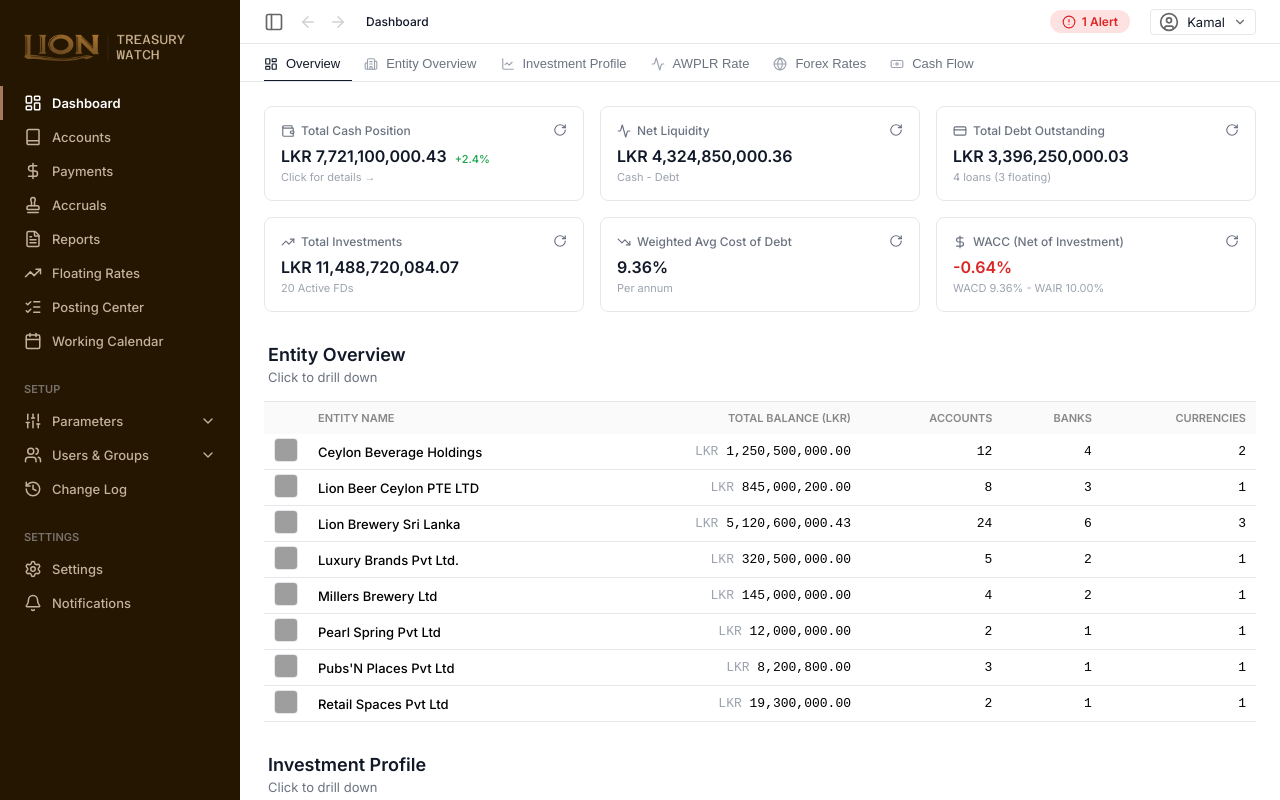
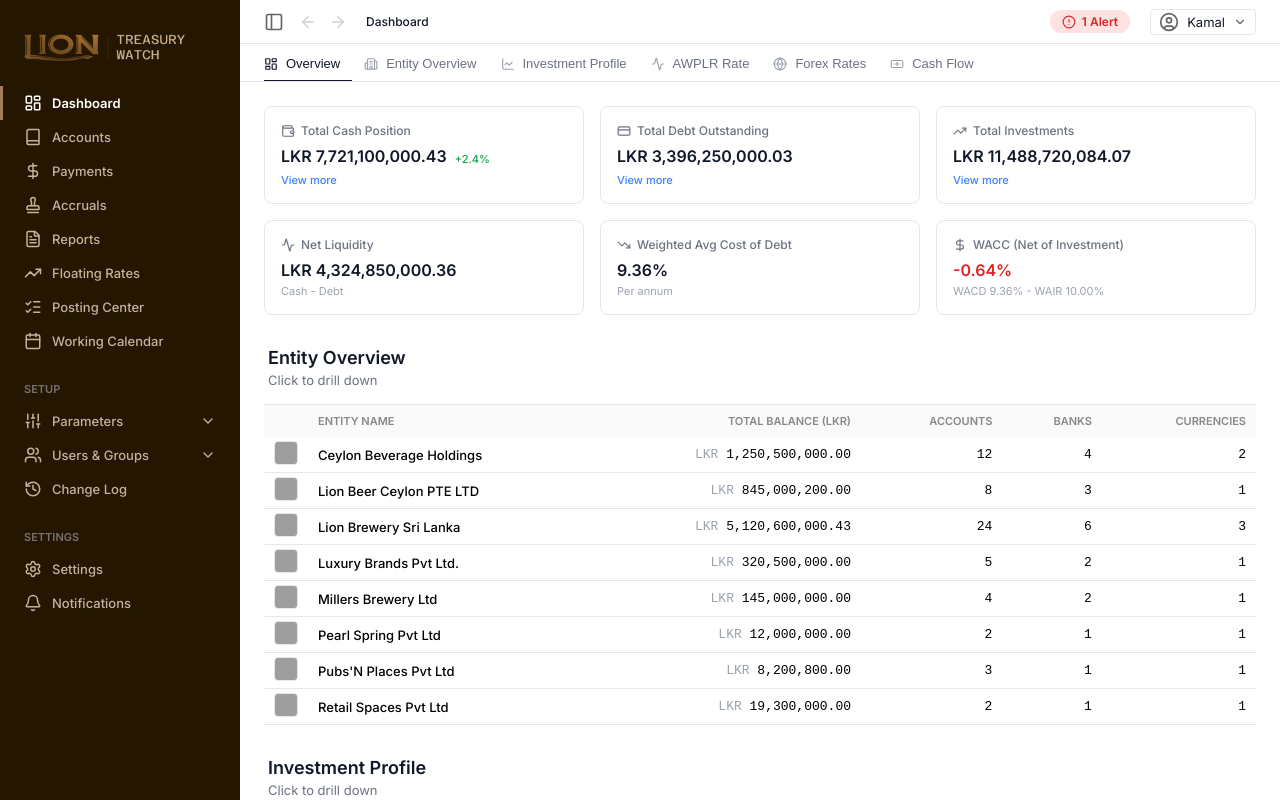
Before and after one commit to uvinduav/lb-tw-revamp, a React (Vite) app: page / in a window 1280 px wide. Built offline with nearby package versions, Linux system fonts and the light colour scheme; grey boxes are pictures that could not be loaded.

Commit message:
Updated: dashboard widget cards

```diff
--- a/src/components/modules/Dashboard.jsx
+++ b/src/components/modules/Dashboard.jsx
@@ -1,6 +1,5 @@
 import React from 'react';
 import {
-  RotateCw,
   Wallet,
   Activity,
   CreditCard,
@@ -110,7 +109,6 @@
     <div style={{ backgroundColor: 'white', border: '1px solid var(--color-border)', borderRadius: '8px', padding: '16px' }}>
       <div style={{ display: 'flex', justifyContent: 'space-between', alignItems: 'center', marginBottom: '16px' }}>
         <h3 className="widget-title" style={{ margin: 0 }}>{title}</h3>
-        <RotateCw size={14} className="text-gray" style={{ cursor: 'pointer' }} />
       </div>
 
       <div style={{ display: 'flex', alignItems: 'center', gap: 'var(--spacing-md)', flexWrap: 'wrap' }}>
@@ -231,14 +229,6 @@
       onClick: () => onNavigate('Cash Position Details')
     },
     {
-      title: "Net Liquidity",
-      value: "LKR 4,324,850,000.36",
-      change: "",
-      changeType: "positive",
-      subtext: "Cash - Debt",
-      icon: Activity
-    },
-    {
       title: "Total Debt Outstanding",
       value: "LKR 3,396,250,000.03",
       change: "",
@@ -257,6 +247,14 @@
       link: "Click for details →",
       icon: TrendingUp,
       onClick: () => onNavigate('Investment Details')
+    },
+    {
+      title: "Net Liquidity",
+      value: "LKR 4,324,850,000.36",
+      change: "",
+      changeType: "positive",
+      subtext: "Cash - Debt",
+      icon: Activity
     },
     {
       title: "Weighted Avg Cost of Debt",
@@ -587,7 +585,7 @@
             return (
               <div
                 key={index}
-                className="widget-card"
+                className={`widget-card ${widget.onClick ? 'clickable' : ''}`}
                 onClick={widget.onClick}
                 style={widget.onClick ? { cursor: 'pointer' } : {}}
               >
@@ -596,7 +594,6 @@
                     {Icon && <Icon size={14} className="text-gray" />}
                     <h3 className="widget-title" style={{ margin: 0 }}>{widget.title}</h3>
                   </div>
-                  <RotateCw size={14} className="text-gray" style={{ cursor: 'pointer' }} />
                 </div>
 
                 <div style={{ marginTop: '0px' }}>
@@ -612,9 +609,15 @@
                       </span>
                     )}
                   </div>
-                  <p className="widget-subtext">
-                    {widget.subtext}
-                  </p>
+                  {widget.onClick ? (
+                    <div style={{ marginTop: '4px' }}>
+                      <span style={{ fontSize: '11px', fontWeight: 500, color: '#3b82f6' }}>View more</span>
+                    </div>
+                  ) : (
+                    <p className="widget-subtext">
+                      {widget.subtext}
+                    </p>
+                  )}
                 </div>
               </div>
             );
@@ -706,7 +709,6 @@
           <div style={{ marginTop: 'var(--spacing-md)', backgroundColor: 'white', border: '1px solid var(--color-border)', borderRadius: '8px', padding: '16px' }}>
             <div style={{ display: 'flex', justifyContent: 'space-between', alignItems: 'center', marginBottom: '16px' }}>
               <h3 className="widget-title" style={{ margin: 0 }}>Foreign Currency Deposits & Loans Overview</h3>
-              <RotateCw size={14} className="text-gray" style={{ cursor: 'pointer' }} />
             </div>
 
             <div style={{ display: 'flex', alignItems: 'flex-start', gap: 'var(--spacing-md)', flexWrap: 'wrap' }}>
@@ -915,7 +917,6 @@
                   <div style={{ display: 'flex', alignItems: 'center', gap: '6px' }}>
                     <h3 className="widget-title" style={{ margin: 0 }}>{metric.title}</h3>
                   </div>
-                  <RotateCw size={14} className="text-gray" style={{ cursor: 'pointer' }} />
                 </div>
 
                 <div style={{ marginTop: '0px' }}>
--- a/src/index.css
+++ b/src/index.css
@@ -1180,7 +1180,7 @@
   transition: all 0.2s;
 }
 
-.widget-card:hover {
+.widget-card.clickable:hover {
   background-color: #f3f4f6;
 }
 
```
